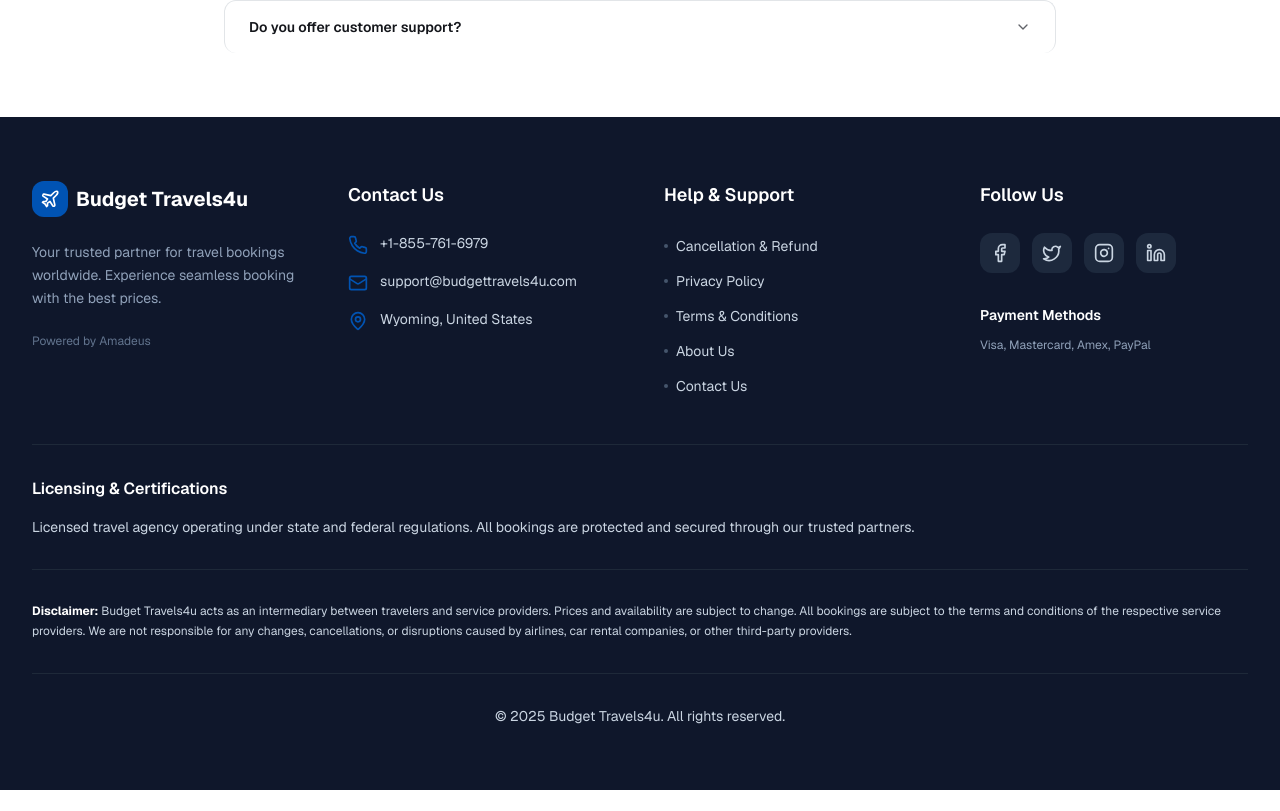
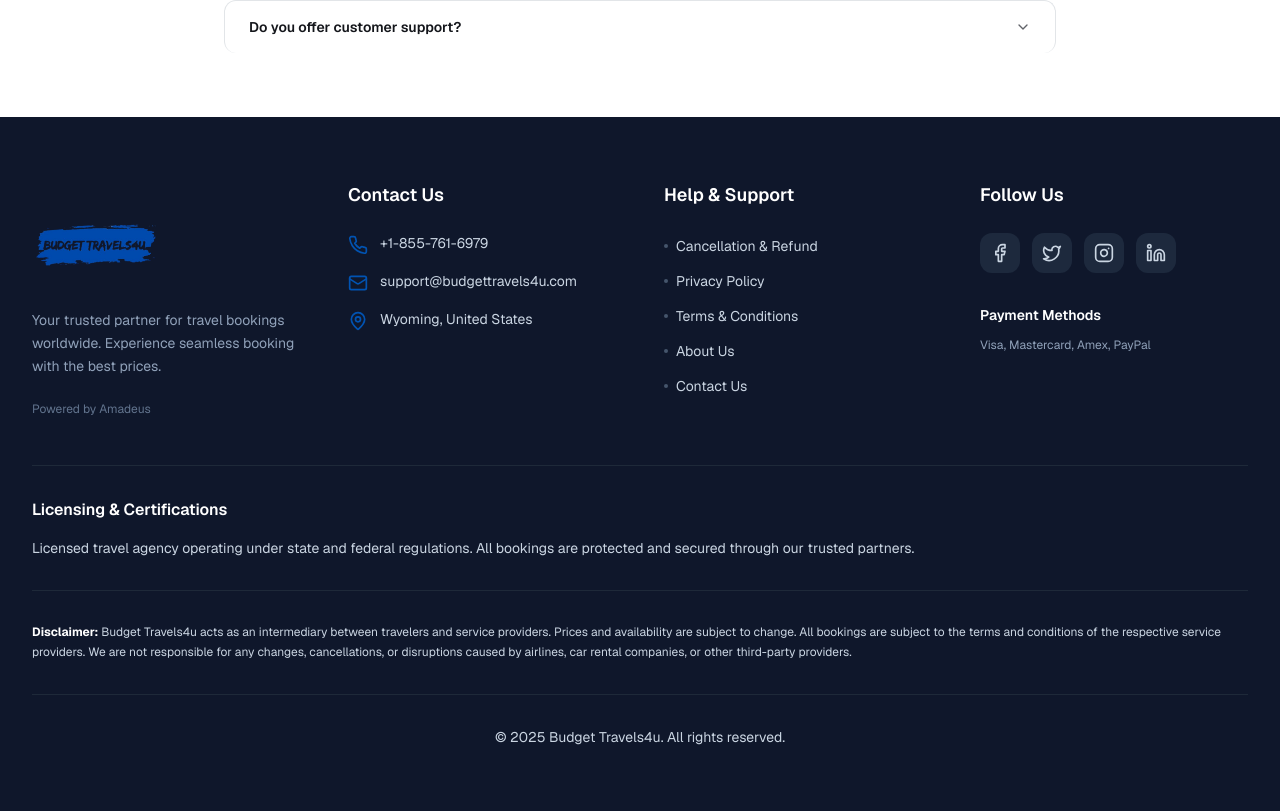
Before and after one commit to Coding-Thunder/travel, a Next.js app: page / in a window 1280 px wide. Shown: the part 3547-4358 px from the top of the page. Before the commit the page ends 4337 px from the top, so only its background shows below. Built offline with nearby package versions, Linux system fonts and the light colour scheme; no server answers.

Commit message:
first commit

```diff
--- a/components/footer.tsx
+++ b/components/footer.tsx
@@ -1,6 +1,7 @@
 import Link from "next/link"
 import { Facebook, Twitter, Instagram, Linkedin, Plane, Mail, Phone, MapPin } from "lucide-react"
 import { siteConfig } from "@/lib/config"
+import Image from "next/image"
 
 export function Footer() {
   return (
@@ -9,11 +10,15 @@ export function Footer() {
         <div className="grid grid-cols-1 md:grid-cols-2 lg:grid-cols-4 gap-12 mb-12">
           {/* Brand Section */}
           <div>
-            <div className="flex items-center gap-2 mb-6">
-              <div className="bg-primary p-2 rounded-lg">
-                <Plane className="h-5 w-5 text-primary-foreground" />
+            <div className="w-fit h-fit">
+
+              {/* Text Logo */}   <div className="relative w-32 h-32">
+                <Image
+                  src="/logo3.png"
+                  alt="Logo"
+                  fill
+                />
               </div>
-              <span className="text-xl font-bold text-white">{siteConfig.brand.name}</span>
             </div>
             <p className="text-sm mb-6 leading-relaxed text-slate-400">
               Your trusted partner for travel bookings worldwide. Experience seamless booking with the best prices.
```
